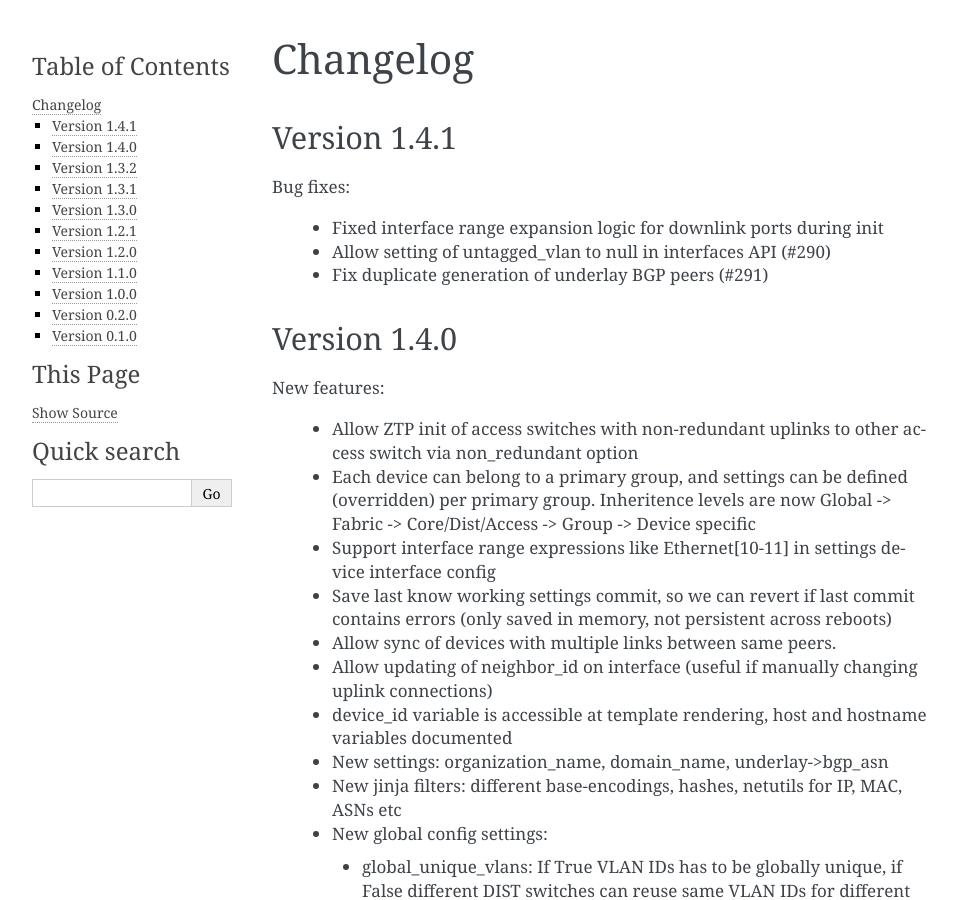
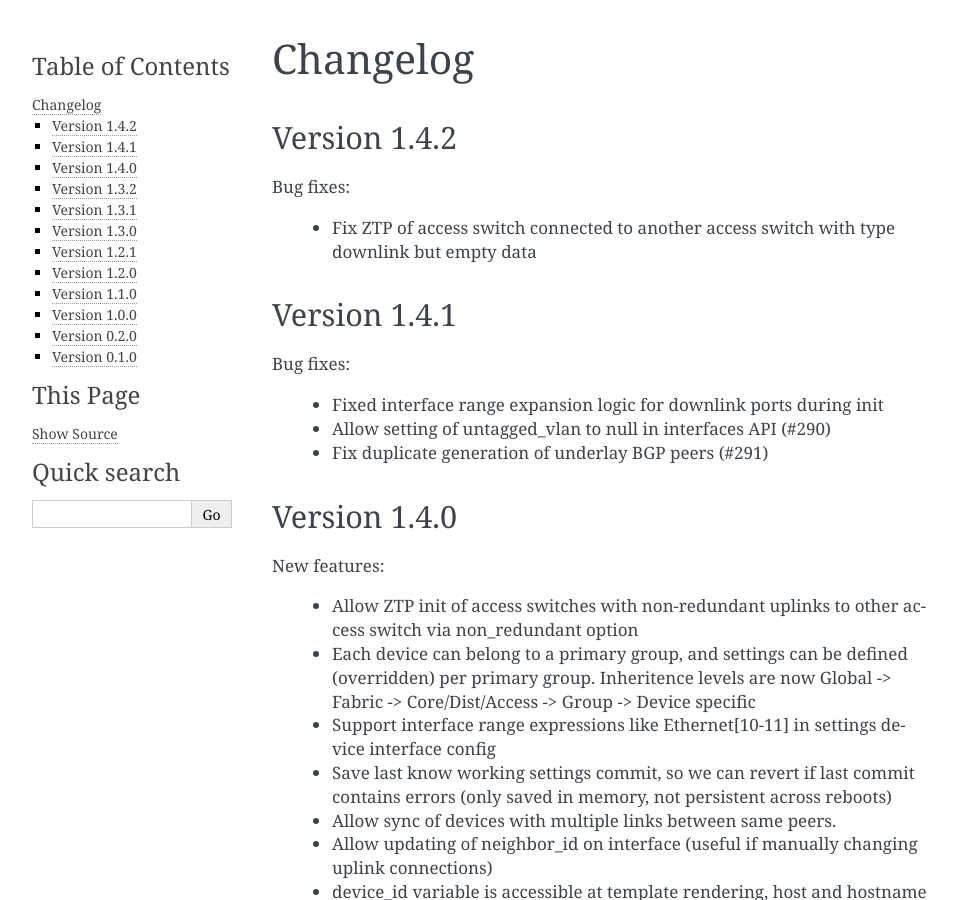
Before and after one commit to SUNET/cnaas-nms, a Sphinx documentation site: the page built from docs/changelog/index.rst, in a window 1280 px wide and 900 px high. Shown: the whole window, without its empty margins (148-1105 px from the left). Built offline with Sphinx 7.4.7, drawn with Linux system fonts in a browser that asks for light colours.

Commit message:
bump v1.4.2

```diff
--- a/docs/changelog/index.rst
+++ b/docs/changelog/index.rst
@@ -1,5 +1,12 @@
 Changelog
 =========
+
+Version 1.4.2
+-------------
+
+Bug fixes:
+
+ - Fix ZTP of access switch connected to another access switch with type downlink but empty data
 
 Version 1.4.1
 -------------
--- a/src/cnaas_nms/version.py
+++ b/src/cnaas_nms/version.py
@@ -1,3 +1,3 @@
-__version__ = "1.4.1"
+__version__ = "1.4.2"
 __version_info__ = tuple([field for field in __version__.split(".")])
 __api_version__ = "v1.0"
```
